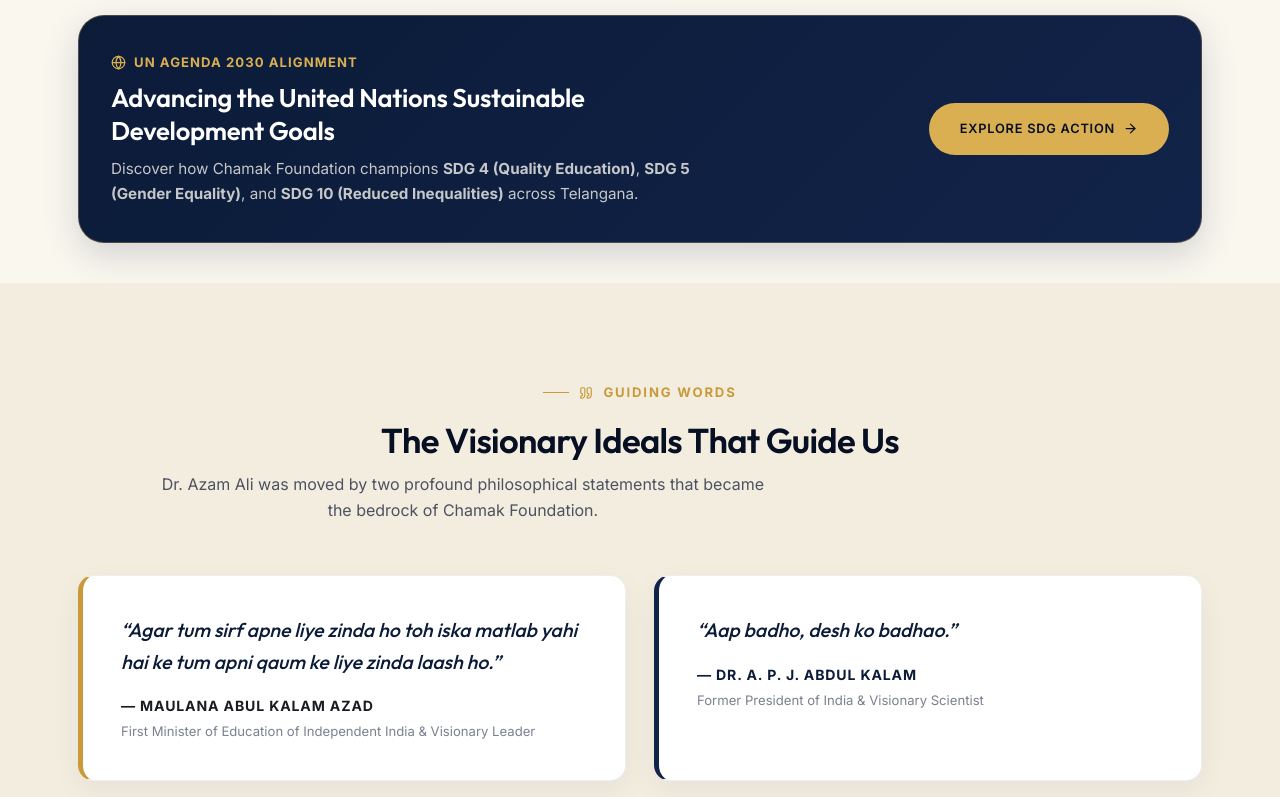
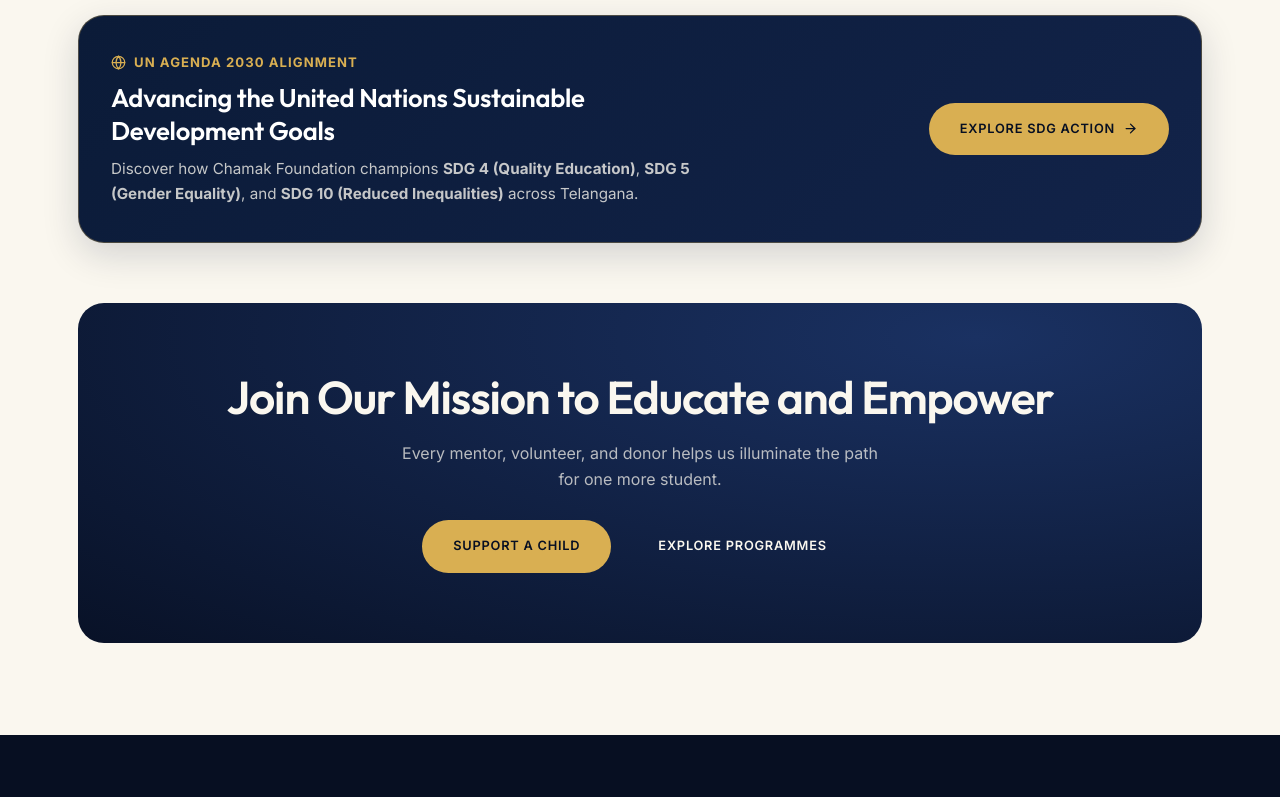
Before and after one commit to SAIKRISHNACHANDA/chamakfoundation.org, a Next.js app: page /vision-mission in a window 1280 px wide. Shown: the part 2000-2797 px from the top of the page. Built offline with nearby package versions, Linux system fonts and the light colour scheme.

Commit message:
fix: remove 'Our Mission in Action' tag and 'Guiding Words' quotes section

```diff
--- a/src/app/about/page.js
+++ b/src/app/about/page.js
@@ -242,9 +242,6 @@ export default function AboutPage() {
 
             {/* Right Column: Mission Narrative */}
             <div style={{ order: 2 }}>
-              <div className="eyebrow" style={{ color: "var(--gold-600)", marginBottom: "14px" }}>
-                <Compass size={14} /> Our Mission in Action
-              </div>
               <h2
                 style={{
                   fontFamily: "var(--serif)",
--- a/src/app/vision-mission/page.js
+++ b/src/app/vision-mission/page.js
@@ -7,7 +7,6 @@ import {
   Compass,
   CheckCircle2,
   Globe,
-  Quote,
   ArrowRight,
   ShieldCheck,
   Heart,
@@ -207,45 +206,6 @@ export default function VisionMissionPage() {
         </div>
       </section>
 
-      {/* Guiding Words Section */}
-      <section className="section section--cream2">
-        <div className="container">
-          <div className="section-head section-head--center section-head--wide">
-            <div className="eyebrow" style={{ justifyContent: "center" }}>
-              <Quote size={14} /> Guiding Words
-            </div>
-            <h2 className="section-title--oneline">The Visionary Ideals That Guide Us</h2>
-            <p>Dr. Azam Ali was moved by two profound philosophical statements that became the bedrock of Chamak Foundation.</p>
-          </div>
-
-          <div className="grid grid--2" style={{ gap: "28px", marginTop: "32px" }}>
-            <div className="card" style={{ padding: "38px", background: "#fff", borderLeft: "5px solid var(--gold-500)", boxShadow: "0 10px 30px rgba(11,27,56,0.05)" }}>
-              <p style={{ fontFamily: "var(--serif)", fontSize: "1.22rem", lineHeight: 1.6, color: "var(--navy-900)", fontStyle: "italic", margin: 0 }}>
-                &ldquo;Agar tum sirf apne liye zinda ho toh iska matlab yahi hai ke tum apni qaum ke liye zinda laash ho.&rdquo;
-              </p>
-              <div style={{ marginTop: "18px", fontSize: "0.88rem", fontWeight: 700, color: "var(--gold-700)", textTransform: "uppercase", letterSpacing: "0.06em" }}>
-                — Maulana Abul Kalam Azad
-              </div>
-              <span style={{ fontSize: "0.82rem", color: "var(--ink-400)", display: "block", marginTop: "4px" }}>
-                First Minister of Education of Independent India &amp; Visionary Leader
-              </span>
-            </div>
-
-            <div className="card" style={{ padding: "38px", background: "#fff", borderLeft: "5px solid var(--navy-800)", boxShadow: "0 10px 30px rgba(11,27,56,0.05)" }}>
-              <p style={{ fontFamily: "var(--serif)", fontSize: "1.22rem", lineHeight: 1.6, color: "var(--navy-900)", fontStyle: "italic", margin: 0 }}>
-                &ldquo;Aap badho, desh ko badhao.&rdquo;
-              </p>
-              <div style={{ marginTop: "18px", fontSize: "0.88rem", fontWeight: 700, color: "var(--navy-900)", textTransform: "uppercase", letterSpacing: "0.06em" }}>
-                — Dr. A. P. J. Abdul Kalam
-              </div>
-              <span style={{ fontSize: "0.82rem", color: "var(--ink-400)", display: "block", marginTop: "4px" }}>
-                Former President of India &amp; Visionary Scientist
-              </span>
-            </div>
-          </div>
-        </div>
-      </section>
-
       {/* Call to Action Band */}
       <section className="section" style={{ paddingTop: "20px" }}>
         <div className="container">
```
Also changed, not shown: public/robots.txt.
